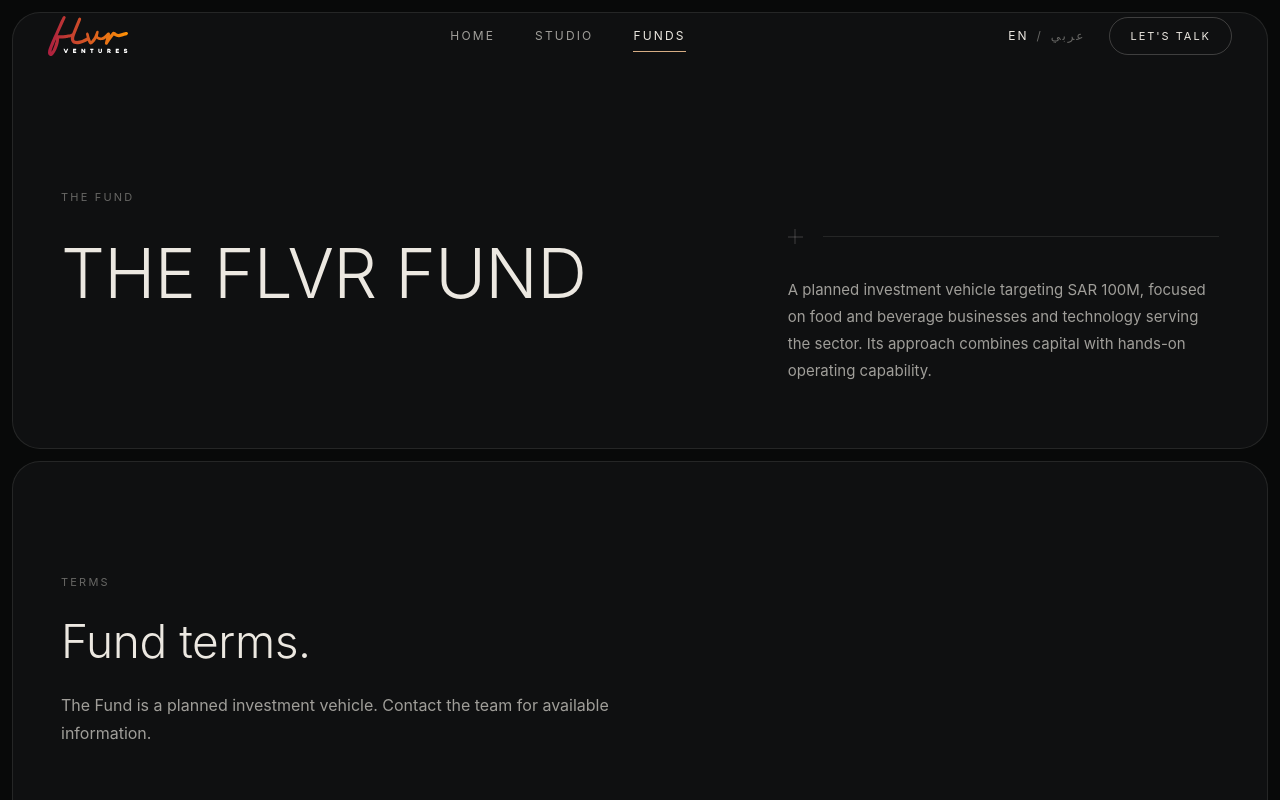
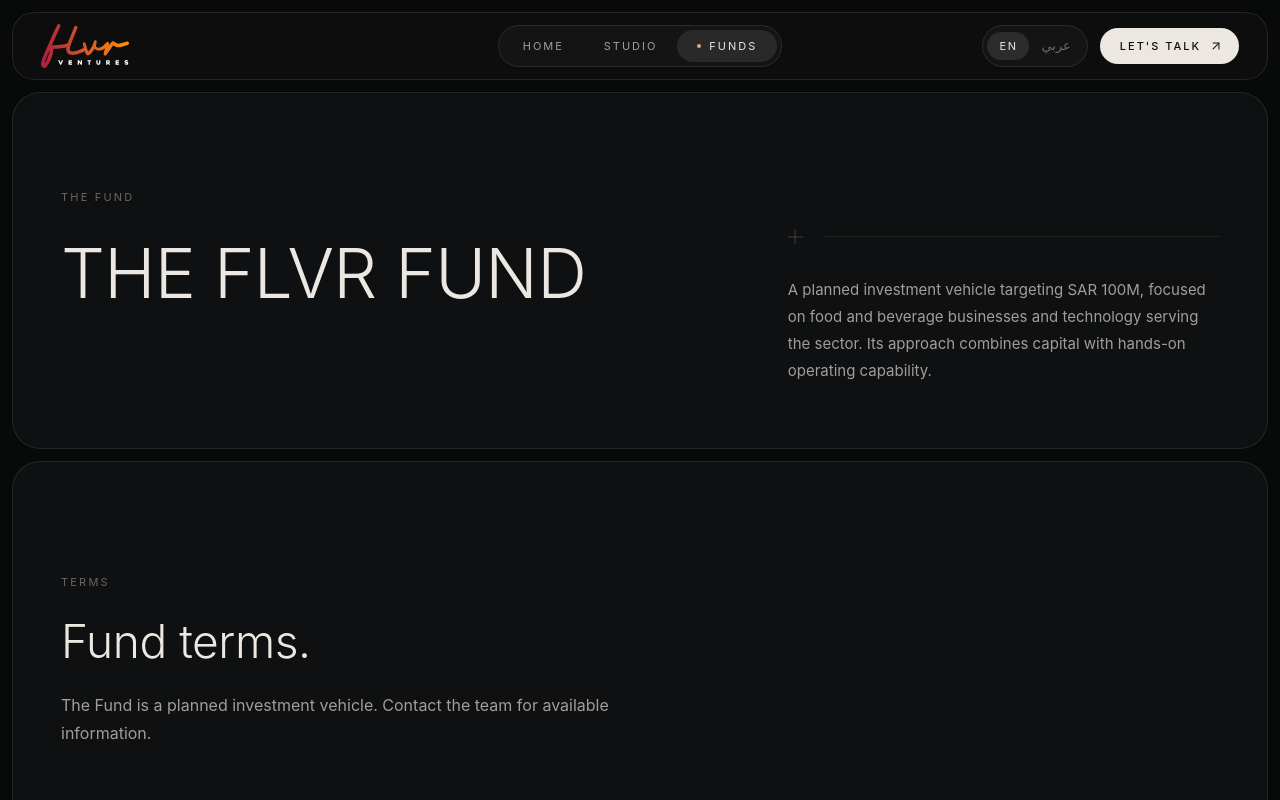
Before and after one commit to HamzaRizwan214/FLVR-Ventures, a React (Vite) app: page /funds in a window 1280 px wide. Shown: the top 800 px of the page. Built offline with nearby package versions, Linux system fonts and the light colour scheme; a web font is replaced by a local one.

Commit message:
enhancing the navbar of the website

```diff
--- a/src/components/FloatingNav.jsx
+++ b/src/components/FloatingNav.jsx
@@ -1,7 +1,13 @@
 import { useState, useEffect } from "react";
 import { Link, useLocation } from "react-router-dom";
-import { AnimatePresence, motion, useScroll, useMotionValueEvent } from "framer-motion";
-import { Plus, X } from "lucide-react";
+import {
+  AnimatePresence,
+  motion,
+  useReducedMotion,
+  useScroll,
+  useMotionValueEvent,
+} from "framer-motion";
+import { Plus, X, ArrowUpRight } from "lucide-react";
 import { useLanguage } from "../contexts/LanguageContext";
 import BilingualText from "./BilingualText";
 import { cn } from "@/lib/utils";
@@ -15,20 +21,39 @@
 // The desktop bar has a "Let's talk" button; the mobile menu lists Contact.
 const mobileMenuItems = [...menuItems, { name: "Contact", ar: "تواصل", href: "/contact" }];
 
+const arabicFont = { fontFamily: "var(--font-arabic)" };
+const ease = [0.22, 1, 0.36, 1];
+
+// EN | عربي segmented toggle
 function LanguageSwitch({ className }) {
   const { language, toggleLanguage } = useLanguage();
+  const seg = "rounded-full px-3 py-1.5 transition-colors duration-300";
   return (
     <button
       type="button"
       onClick={toggleLanguage}
       aria-label={language === "en" ? "Switch to Arabic" : "Switch to English"}
-      className={cn("text-xs tracking-[0.16em] transition-colors", className)}
+      className={cn(
+        "flex items-center rounded-full border border-[var(--border-default)] bg-white/[0.03] p-1 text-[11px] tracking-[0.14em]",
+        className,
+      )}
     >
-      <span className={language === "en" ? "text-[var(--text-primary)]" : "text-[var(--text-muted)]"}>
+      <span
+        className={cn(
+          seg,
+          language === "en" ? "bg-white/10 text-[var(--text-primary)]" : "text-[var(--text-muted)]",
+        )}
+      >
         EN
       </span>
-      <span className="mx-2 text-[var(--text-muted)]">/</span>
-      <span className={language === "ar" ? "text-[var(--text-primary)]" : "text-[var(--text-muted)]"}>
+      <span
+        style={arabicFont}
+        className={cn(
+          seg,
+          "text-[13px] tracking-normal",
+          language === "ar" ? "bg-white/10 text-[var(--text-primary)]" : "text-[var(--text-muted)]",
+        )}
+      >
         عربي
       </span>
     </button>
@@ -37,11 +62,23 @@
 
 export default function FloatingNav() {
   const { pathname } = useLocation();
-  const [scrolled, setScrolled] = useState(false);
   const [isOpen, setIsOpen] = useState(false);
+  const [hovered, setHovered] = useState(null);
+  const [compact, setCompact] = useState(false);
+  const reduceMotion = useReducedMotion();
   const { scrollY } = useScroll();
 
-  useMotionValueEvent(scrollY, "change", (v) => setScrolled(v > 24));
+  // Collapse after 80px of scroll, expand again only once back near the top.
+  useMotionValueEvent(scrollY, "change", (y) =>
+    setCompact((prev) => (prev ? y > 24 : y > 80)),
+  );
+
+  const morph = reduceMotion
+    ? { duration: 0 }
+    : { type: "spring", stiffness: 260, damping: 32, mass: 0.9 };
+
+  const activeHref = menuItems.find((m) => m.href === pathname)?.href ?? null;
+  const litHref = hovered ?? activeHref;
 
   useEffect(() => {
     document.body.style.overflow = isOpen ? "hidden" : "";
@@ -54,68 +91,95 @@
 
   return (
     <>
-      <header
+      {/* Fixed bar. At the top it spans the page; once you scroll it collapses into a
+          compact pill at the end (right) edge: logo + pills + language + button, freeing the view.
+          Layout spacer in <Layout> keeps content below the full-size bar. */}
+      <header className="pointer-events-none fixed inset-x-2 top-2 z-50 sm:inset-x-3 sm:top-3">
+        <motion.div
+          layout
+          transition={morph}
+          style={{ borderRadius: compact ? 18 : 22 }}
           className={cn(
-          "fixed inset-x-0 top-0 z-50 transition-all duration-500",
-          scrolled &&
-            "border-b border-[var(--border-default)] bg-[var(--bg-page)]/75 backdrop-blur-xl",
+            "pointer-events-auto flex items-center border border-[var(--border-default)] bg-[var(--bg-primary)]/80 px-4 backdrop-blur-xl md:px-5",
+            compact
+              ? "ms-auto h-[52px] w-fit gap-5 px-5 md:h-[56px] md:gap-9 md:px-6"
+              : "h-[60px] w-full justify-between md:h-[68px] md:grid md:grid-cols-[1fr_auto_1fr] lg:px-7",
           )}
         >
-        <div className="mx-auto flex items-center justify-between px-6 py-4 lg:px-12">
+          <motion.div layout="position" transition={morph} className="justify-self-start">
             <Link to="/" aria-label="FLVR Ventures" className="flex items-center">
-            <img src="/flvr.svg" alt="FLVR Ventures" className="h-9 w-auto lg:h-10" />
+              <img src="/flvr.svg" alt="FLVR Ventures" className="h-10 w-auto md:h-11" />
             </Link>
+          </motion.div>
 
-          {/* Desktop */}
-          <nav className="hidden items-center gap-10 md:flex" aria-label="Primary">
+          {/* Desktop: segmented pill group with a sliding highlight */}
+          <motion.nav
+            layout="position"
+            transition={morph}
+            aria-label="Primary"
+            onMouseLeave={() => setHovered(null)}
+            className="hidden items-center rounded-full border border-[var(--border-default)] bg-white/[0.03] p-1 md:flex"
+          >
             {menuItems.map((item) => {
-              const active = pathname === item.href;
+              const active = item.href === activeHref;
+              const lit = item.href === litHref;
               return (
                 <Link
                   key={item.href}
                   to={item.href}
+                  onMouseEnter={() => setHovered(item.href)}
+                  onFocus={() => setHovered(item.href)}
+                  onBlur={() => setHovered(null)}
+                  aria-current={active ? "page" : undefined}
                   className={cn(
-                    "relative text-xs uppercase tracking-[0.18em] transition-colors",
-                    active
-                      ? "text-[var(--text-primary)]"
-                      : "text-[var(--text-secondary)] hover:text-[var(--text-primary)]",
+                    "relative rounded-full px-5 py-2 text-[11px] uppercase tracking-[0.18em] transition-colors duration-300",
+                    lit || active ? "text-[var(--text-primary)]" : "text-[var(--text-secondary)]",
                   )}
                 >
-                  <BilingualText en={item.name} ar={item.ar} />
-                  {active && (
+                  {lit && (
                     <motion.span
-                      layoutId="navDot"
-                      className="absolute -bottom-2 start-0 h-px w-full bg-[var(--accent)]"
+                      layoutId="navPill"
+                      className="absolute inset-0 rounded-full bg-white/[0.09]"
+                      transition={{ type: "spring", stiffness: 380, damping: 34 }}
                     />
                   )}
+                  <span className="relative z-10 flex items-center gap-2">
+                    {active && <span className="h-1 w-1 rounded-full bg-[var(--accent)]" />}
+                    <BilingualText en={item.name} ar={item.ar} />
+                  </span>
                 </Link>
               );
             })}
-          </nav>
+          </motion.nav>
 
-          <div className="flex items-center gap-6">
-            <LanguageSwitch className="hidden md:block" />
+          <motion.div
+            layout="position"
+            transition={morph}
+            className={cn("flex items-center justify-self-end", compact ? "gap-4" : "gap-3")}
+          >
+            <LanguageSwitch className="hidden md:flex" />
             <Link
               to="/contact"
-              className="hidden rounded-full border border-[var(--border-strong)] px-5 py-2.5 text-[11px] uppercase tracking-[0.18em] text-[var(--text-primary)] transition-colors hover:bg-white/[0.08] md:inline-flex"
+              className="hidden items-center gap-2 rounded-full bg-[var(--text-primary)] py-2.5 pe-4 ps-5 text-[11px] font-medium uppercase tracking-[0.18em] text-[var(--bg-primary)] transition-colors hover:bg-white md:inline-flex"
             >
               <BilingualText en="Let's talk" ar="تواصل" />
+              <ArrowUpRight size={14} strokeWidth={1.75} className="rtl:-scale-x-100" />
             </Link>
 
             <button
               type="button"
               onClick={() => setIsOpen(true)}
-              className="flex items-center gap-2 text-xs uppercase tracking-[0.18em] text-[var(--text-primary)] md:hidden"
               aria-label="Open menu"
+              className="flex items-center gap-2 rounded-full border border-[var(--border-strong)] py-2 pe-3.5 ps-4 text-[11px] uppercase tracking-[0.18em] text-[var(--text-primary)] md:hidden"
             >
               <BilingualText en="Menu" ar="القائمة" />
-              <Plus size={16} strokeWidth={1.25} />
+              <Plus size={14} strokeWidth={1.5} />
             </button>
-          </div>
-        </div>
+          </motion.div>
+        </motion.div>
       </header>
 
-      {/* Mobile menu */}
+      {/* Mobile menu: a full panel in the same visual language */}
       <AnimatePresence>
         {isOpen && (
           <motion.div
@@ -123,52 +187,82 @@
             initial={{ opacity: 0 }}
             animate={{ opacity: 1 }}
             exit={{ opacity: 0 }}
-            transition={{ duration: 0.35 }}
-            className="fixed inset-0 z-[60] flex flex-col bg-[var(--bg-page)]/95 px-6 py-4 backdrop-blur-2xl md:hidden"
+            transition={{ duration: 0.3 }}
+            className="fixed inset-0 z-[60] bg-[var(--bg-page)]/80 p-2 backdrop-blur-xl sm:p-3 md:hidden"
           >
-            <div className="flex items-center justify-between">
-              <img src="/flvr.svg" alt="FLVR Ventures" className="h-9 w-auto" />
+            <motion.div
+              initial={{ y: -16, opacity: 0 }}
+              animate={{ y: 0, opacity: 1 }}
+              exit={{ y: -16, opacity: 0 }}
+              transition={{ duration: 0.5, ease }}
+              className="panel flex h-full flex-col px-5 pb-5 pt-3"
+            >
+              <div className="flex h-[52px] items-center justify-between">
+                <img src="/flvr.svg" alt="FLVR Ventures" className="h-11 w-auto" />
                 <button
                   type="button"
                   onClick={() => setIsOpen(false)}
-                className="flex items-center gap-2 text-xs uppercase tracking-[0.18em] text-[var(--text-primary)]"
                   aria-label="Close menu"
+                  className="flex items-center gap-2 rounded-full border border-[var(--border-strong)] py-2.5 pe-3.5 ps-4 text-[11px] uppercase tracking-[0.18em] text-[var(--text-primary)]"
                 >
                   <BilingualText en="Close" ar="إغلاق" />
-                <X size={16} strokeWidth={1.25} />
+                  <X size={14} strokeWidth={1.5} />
                 </button>
               </div>
 
-            <nav className="mt-16 flex flex-1 flex-col" aria-label="Mobile">
-              {mobileMenuItems.map((item, i) => (
+              <nav className="mt-8 flex flex-1 flex-col justify-center" aria-label="Mobile">
+                {mobileMenuItems.map((item, i) => {
+                  const active = pathname === item.href;
+                  return (
                     <motion.div
                       key={item.href}
-                  initial={{ opacity: 0, y: 12 }}
+                      initial={{ opacity: 0, y: 14 }}
                       animate={{ opacity: 1, y: 0 }}
-                  transition={{ delay: 0.08 + i * 0.06, duration: 0.5 }}
-                  className="border-b border-[var(--border-default)]"
+                      transition={{ delay: 0.1 + i * 0.07, duration: 0.6, ease }}
+                      className="border-t border-[var(--border-default)] last:border-b"
                     >
                       <Link
                         to={item.href}
+                        className="flex items-center justify-between gap-4 py-6"
+                      >
+                        <span className="flex items-baseline gap-5">
+                          <span className="eyebrow !text-[10px]">0{i + 1}</span>
+                          <span
                             className={cn(
-                      "block py-6 text-4xl font-light tracking-[-0.01em]",
-                      pathname === item.href
-                        ? "text-[var(--text-primary)]"
-                        : "text-[var(--text-secondary)]",
+                              "text-[2.4rem] font-light leading-none tracking-[-0.02em]",
+                              active ? "text-[var(--text-primary)]" : "text-[var(--text-secondary)]",
                             )}
                           >
                             <BilingualText en={item.name} ar={item.ar} />
+                          </span>
+                        </span>
+                        {active ? (
+                          <span className="h-1.5 w-1.5 rounded-full bg-[var(--accent)]" />
+                        ) : (
+                          <ArrowUpRight
+                            size={18}
+                            strokeWidth={1.25}
+                            className="text-[var(--text-muted)] rtl:-scale-x-100"
+                          />
+                        )}
                       </Link>
                     </motion.div>
-              ))}
+                  );
+                })}
               </nav>
 
-            <div className="flex items-center justify-between border-t border-[var(--border-default)] py-6">
+              <div className="space-y-4">
+                <div className="flex items-center justify-between">
                   <span className="eyebrow">
                     <BilingualText en="Language" ar="اللغة" />
                   </span>
                   <LanguageSwitch />
                 </div>
+                <Link to="/contact?interest=invest" className="btn-primary w-full">
+                  <BilingualText en="Speak with the team" ar="تحدث مع الفريق" />
+                </Link>
+              </div>
+            </motion.div>
           </motion.div>
         )}
       </AnimatePresence>
--- a/src/components/Footer.jsx
+++ b/src/components/Footer.jsx
@@ -75,7 +75,11 @@
           onClick={toggleLanguage}
           className="self-start text-xs uppercase tracking-[0.18em] text-[var(--text-secondary)] transition-colors hover:text-[var(--text-primary)] md:self-auto"
         >
-          {language === "en" ? "العربية" : "English"}
+          {language === "en" ? (
+            <span style={{ fontFamily: "var(--font-arabic)", letterSpacing: 0, fontSize: 14 }}>العربية</span>
+          ) : (
+            "English"
+          )}
         </button>
       </div>
     </footer>
--- a/src/components/Hero.jsx
+++ b/src/components/Hero.jsx
@@ -9,7 +9,7 @@
 // then the FLVR film in a softly graded rounded frame.
 export default function Hero() {
   return (
-    <section className="panel overflow-hidden px-4 pb-4 pt-28 sm:px-6 sm:pb-6 lg:px-10 lg:pb-10 lg:pt-40">
+    <section className="panel overflow-hidden px-4 pb-4 pt-14 sm:px-6 sm:pb-6 lg:px-10 lg:pb-10 lg:pt-24">
       <div className="grid grid-cols-1 gap-12 px-2 lg:grid-cols-[minmax(0,1.5fr)_minmax(0,1fr)] lg:gap-20 lg:px-2">
         <motion.h1
           initial={{ opacity: 0, y: 20 }}
--- a/src/components/Layout.jsx
+++ b/src/components/Layout.jsx
@@ -9,6 +9,11 @@
     <ScrollManager>
       <div className="relative min-h-screen w-full overflow-x-clip bg-[var(--bg-page)]">
         <FloatingNav />
+        {/* Spacer for the fixed nav: bar height + its top offset */}
+        <div
+          aria-hidden="true"
+          className="h-[calc(60px+0.5rem)] sm:h-[calc(60px+0.75rem)] md:h-[calc(68px+0.75rem)]"
+        />
         <main>
           <Outlet />
         </main>
--- a/src/components/PageHeader.jsx
+++ b/src/components/PageHeader.jsx
@@ -4,7 +4,7 @@
 // Opening panel for inner pages: uppercase title left, hairline + lead right.
 export default function PageHeader({ eyebrow, title, lead, children }) {
   return (
-    <header className="panel px-6 pb-12 pt-32 lg:px-12 lg:pb-16 lg:pt-44">
+    <header className="panel px-6 pb-12 pt-14 lg:px-12 lg:pb-16 lg:pt-24">
       <div className="grid grid-cols-1 gap-12 lg:grid-cols-[minmax(0,1.5fr)_minmax(0,1fr)] lg:gap-20">
         <div>
           {eyebrow && (
--- a/src/index.css
+++ b/src/index.css
@@ -85,7 +85,7 @@
   padding: 0;
   min-height: 100vh;
   min-height: 100dvh;
-  overflow-x: hidden;
+  overflow-x: clip; /* not hidden: hidden makes body a scroll container */
   -webkit-text-size-adjust: 100%;
 }
 
--- a/src/pages/Contact.jsx
+++ b/src/pages/Contact.jsx
@@ -18,7 +18,7 @@
     <PageWrapper>
       <div className="grid flex-1 grid-cols-1 gap-2 sm:gap-3 lg:grid-cols-2">
         {/* Left: message and direct contact */}
-        <section className="panel flex flex-col px-6 pb-12 pt-32 lg:px-12 lg:pb-16 lg:pt-44">
+        <section className="panel flex flex-col px-6 pb-12 pt-14 lg:px-12 lg:pb-16 lg:pt-24">
           <motion.p
             initial={{ opacity: 0 }}
             animate={{ opacity: 1 }}
@@ -92,7 +92,7 @@
         </section>
 
         {/* Right: the form */}
-        <section className="panel flex items-center px-6 py-14 lg:px-12 lg:pt-32">
+        <section className="panel flex items-center px-6 py-14 lg:px-12">
           <motion.div
             initial={{ opacity: 0, y: 20 }}
             animate={{ opacity: 1, y: 0 }}
```
Lines whose indentation alone changed are shown as unchanged.
